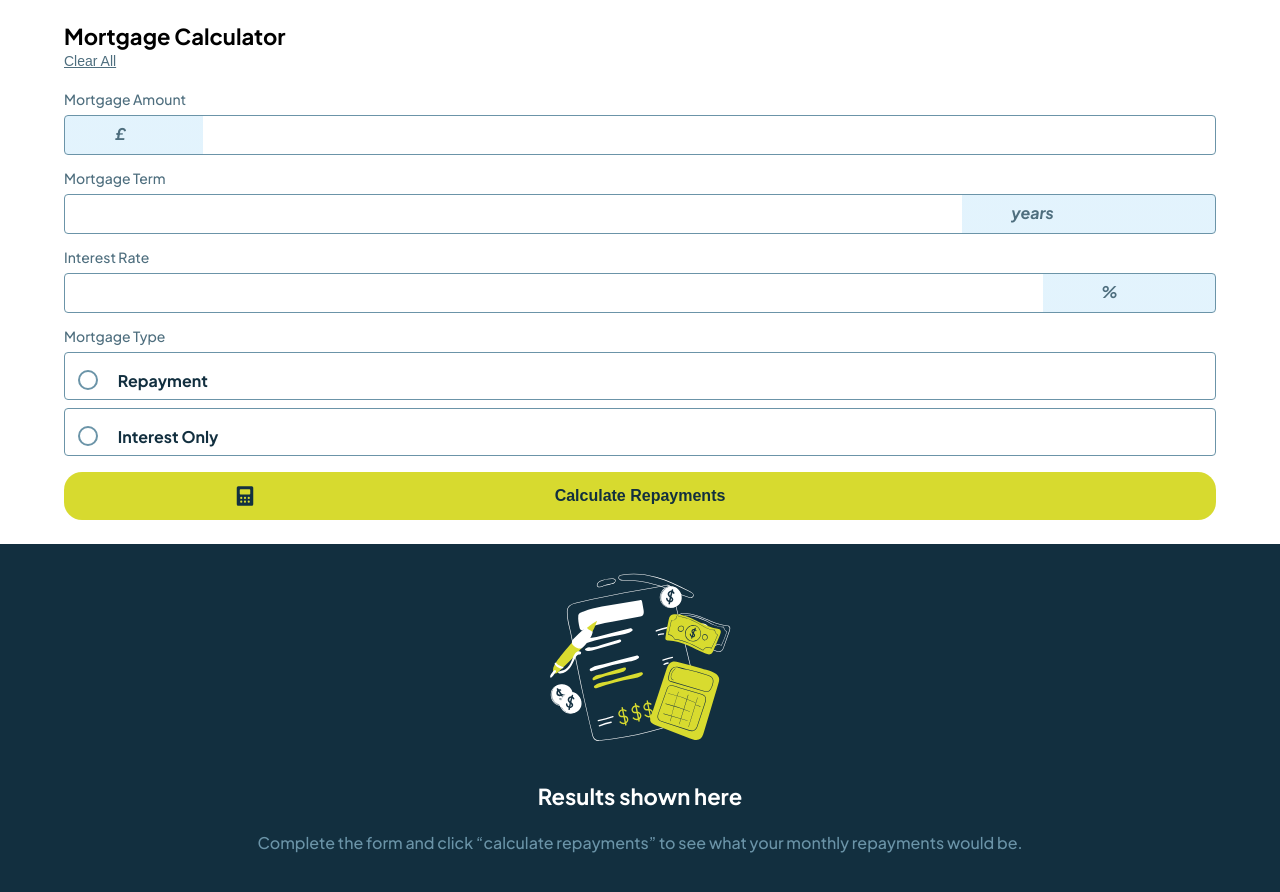
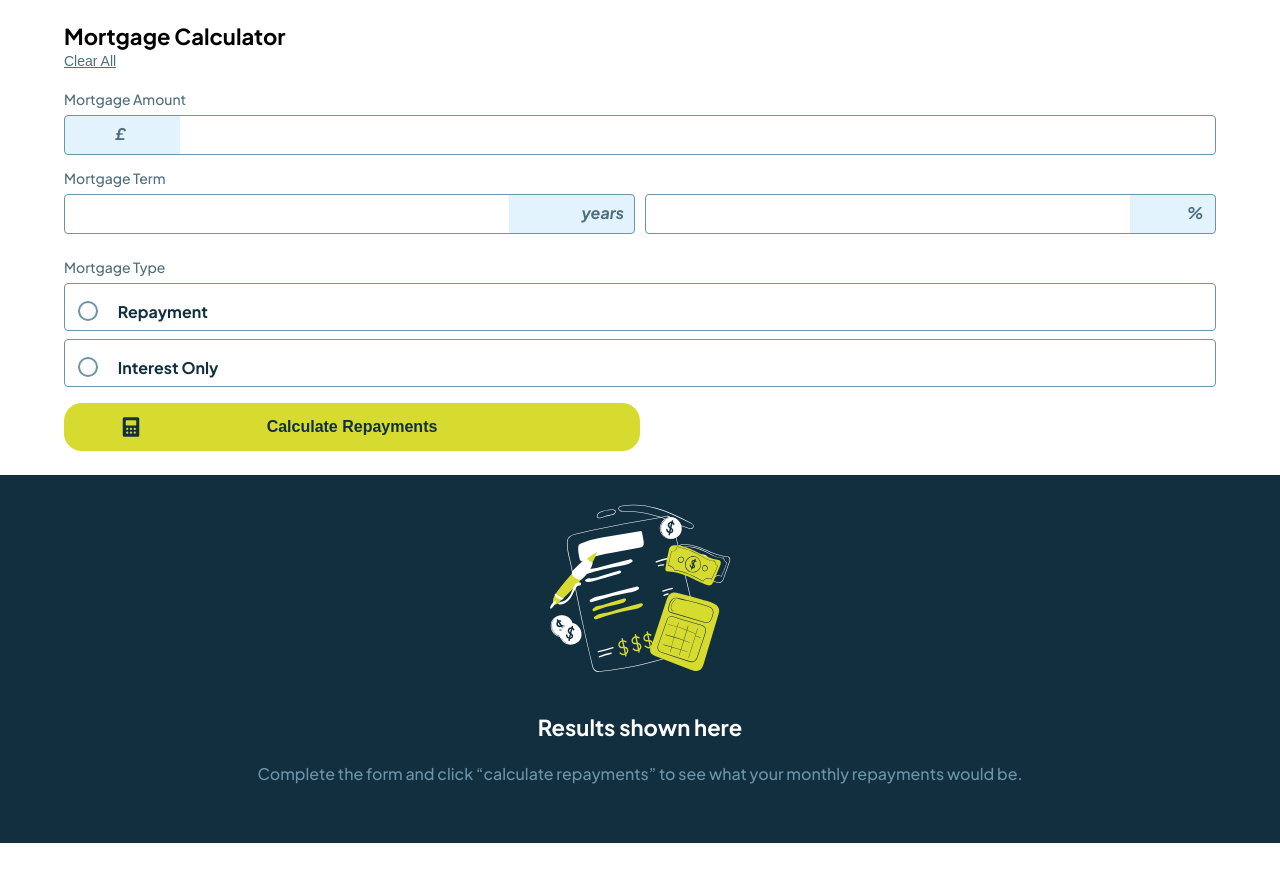
Before and after one commit to prophesierc/mortgage-repayment-calculator-main, a plain HTML site: page index.html in a window 1280 px wide. After the commit the page ends 843 px from the top, so only its background shows below. Drawn offline with Linux system fonts and the light colour scheme.

Commit message:
update index.html, scripts/index.js and styles/index.css

```diff
--- a/index.html
+++ b/index.html
@@ -27,17 +27,18 @@
       </div>
 
       <label for="mortgage-term">Mortgage Term</label>
+      <div class="input-row">
         <div class="years-container">
-        <input type="number" id="mortgage-term" name="mortgage-term" min="0" max="100">
+          <input type="number" id="mortgage-term" name="mortgage-term" min="0" />
           <i id="years">years</i>
           <p class="errorText">This field is required</p>
         </div>
 
-      <label for="interest-rate">Interest Rate</label>
         <div class="percent-container">
-        <input type="number" id="interest-rate" name="interest-rate" min="0">
+          <input type="number" id="interest-rate" name="interest-rate" min="0" />
           <i id="percent">%</i>
           <p class="errorText">This field is required</p>
+        </div>
       </div>
 
       <h2>Mortgage Type</h2>
--- a/scripts/index.js
+++ b/scripts/index.js
@@ -59,8 +59,6 @@ class Calculator
             document.querySelector('.default-footer').classList.remove('hide');
         };
     }
-
-
 
     radioSpanSelector()
     {
--- a/styles/index.css
+++ b/styles/index.css
@@ -93,8 +93,9 @@ label, #clear, h2 {
     margin-top: 1em;
 }
 
-input[type='number']{
-    /* flex max width to allow combining rows */
+input[type='number'] {
+    width: 100%;
+    margin-bottom: 10px;
 }
 
 input[type='number'], input[type='text'] {
@@ -115,7 +116,7 @@ i {
 }
 
 .currency-container input {
-    background: linear-gradient(to left, white 88%, var(--clr-Slate-100) 12%) right;
+    background: linear-gradient(to left, white 90%, var(--clr-Slate-100) 10%) right;
     padding-left: 15%;
 }
 
@@ -352,3 +353,41 @@ hr{
 .attribution a {
     color: hsl(228, 45%, 44%);
 }
+
+.input-row {
+    display: block;
+}
+
+.years-container,
+.percent-container {
+    width: 100%;
+    margin-bottom: 10px;
+}
+
+ /* tablet */
+
+@media (min-width: 600px) {
+    .input-row {
+        display: flex;
+        justify-content: space-between;
+    }
+
+    .years-container,
+    .percent-container {
+        width: calc(50% - 5px);
+        margin-bottom: 0;
+    }
+
+    #years{
+        margin-left: -3.35em;
+    }
+
+    #percent{
+        margin-left: -1.85em;
+    }
+
+    .submit {
+        width: 50%;
+        background-position: 10%;
+    }
+}
```
Lines whose indentation alone changed are shown as unchanged.
